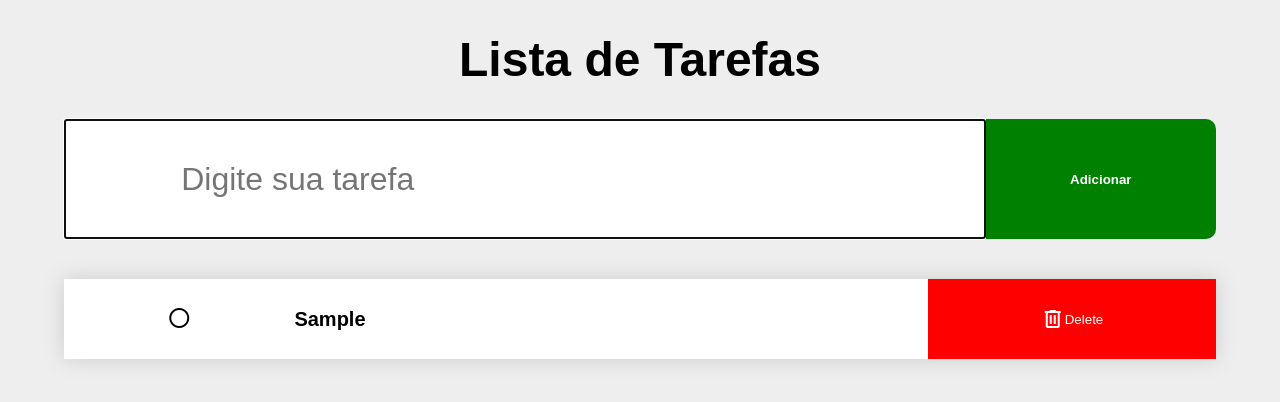
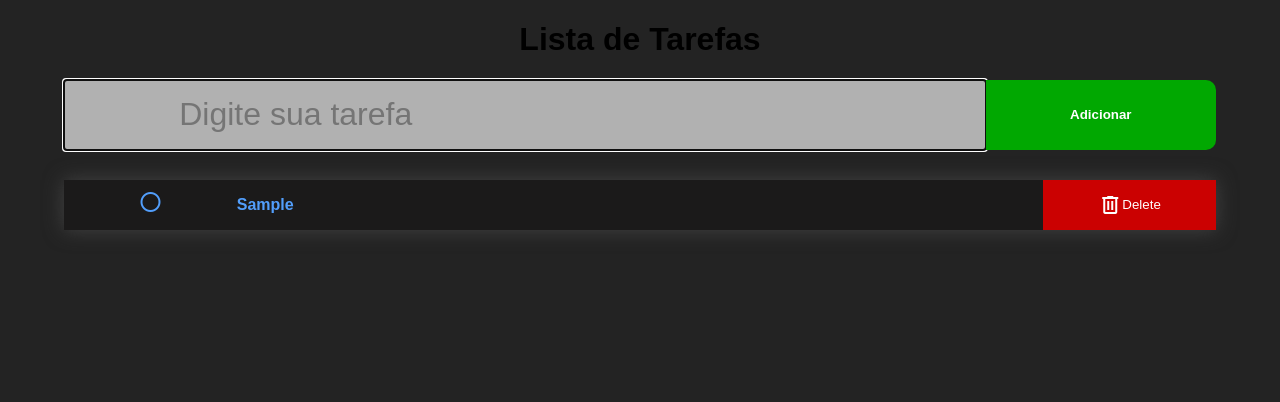
Before and after one commit to ambleandro/Lista-de-tarefas, a plain HTML site: page index.html in a window 1280 px wide. Both pictures are taken after typing "Sample" into the empty fields and a click on the button "Adicionar". Drawn offline with nearby package versions, Linux system fonts and the light colour scheme.

Commit message:
Change black mode only

```diff
--- a/css/estilo.css
+++ b/css/estilo.css
@@ -6,12 +6,12 @@ body {
   margin: 0;
   padding: 0;
   font-family:Arial, Helvetica, sans-serif;
-  background: #eeeeee;;
+  background: #232323;;
 }
 
 h1 {
   text-align: center;
-  font-size: 3rem;
+  font-size: 2rem;
 }
 
 header {
@@ -19,25 +19,26 @@ header {
   flex-flow: row wrap;
   width: 90%;
   align-items: center;
-  /* border: 1px solid red; */
   margin: auto auto;
 }
 
 input {
-  height: 120px;
+  height: 70px;
   font-size: 2rem;
   width: 80%;
   padding-left: 10%;
+  background: rgb(177, 177, 177);
+  border: none;
 }
 
 button.add {
   width: 20%;
   cursor: pointer;
-  background: green;
+  background: rgb(1, 168, 1);
   color: white;
   font-weight: bold;
   border: none;
-  height: 120px;
+  height: 70px;
   border-top-right-radius: 10px;
   border-bottom-right-radius: 10px;
 }
@@ -48,7 +49,7 @@ main {
   width: 90%;
   margin: auto auto;
   /* border: 1px solid blue; */
-  padding-top: 40px;
+  padding-top:30px;
 }
 
 .item {
@@ -56,39 +57,41 @@ main {
   flex-flow: row wrap;
   justify-content: center;
   align-items: center;
-  background: white;
-  height: 80px;
+  background: rgb(27, 26, 26);
+  height: 50px;
   width: 100%;
-  box-shadow: 0 0 20px #ccc;
+  box-shadow: 0 0 20px #434343;
   margin-bottom: 2%;
   cursor: pointer;
 }
 
 .item.clicado {
-  background: rgb(177, 255, 177);
+  background: #232323;
 }
 
 .item.clicado .item-nome {
   text-decoration: line-through;
-  color: gray;
+  color: rgb(82, 82, 82);
 }
 
 .item-icone {
-  flex: 20%;
+  flex: 15%;
   /* border: 1px solid orangered; */
   text-align: center;
-  font-size: 2rem;
+  font-size: 1.5rem;
+  color: rgb(82, 158, 251);
 }
 
 .item-nome {
-  flex: 55%;
+  flex: 70%;
   /* border: 1px solid deeppink; */
-  font-size: 20px;
+  font-size: 16px;
   font-weight: bold;
+  color: rgb(82, 158, 251);
 }
 
 .item-botao {
-  flex: 25%;
+  flex: 15%;
   /* border: 1px solid green; */
 }
 
@@ -97,11 +100,11 @@ main {
   flex-flow: row wrap;
   align-items: center;
   justify-content: center;
-  background: red;
+  background: rgb(203, 1, 1);
   color: white;
   border: none;
   padding: 10px;
-  height: 80px;
+  height: 50px;
   width: 100%;
 }
 
```
